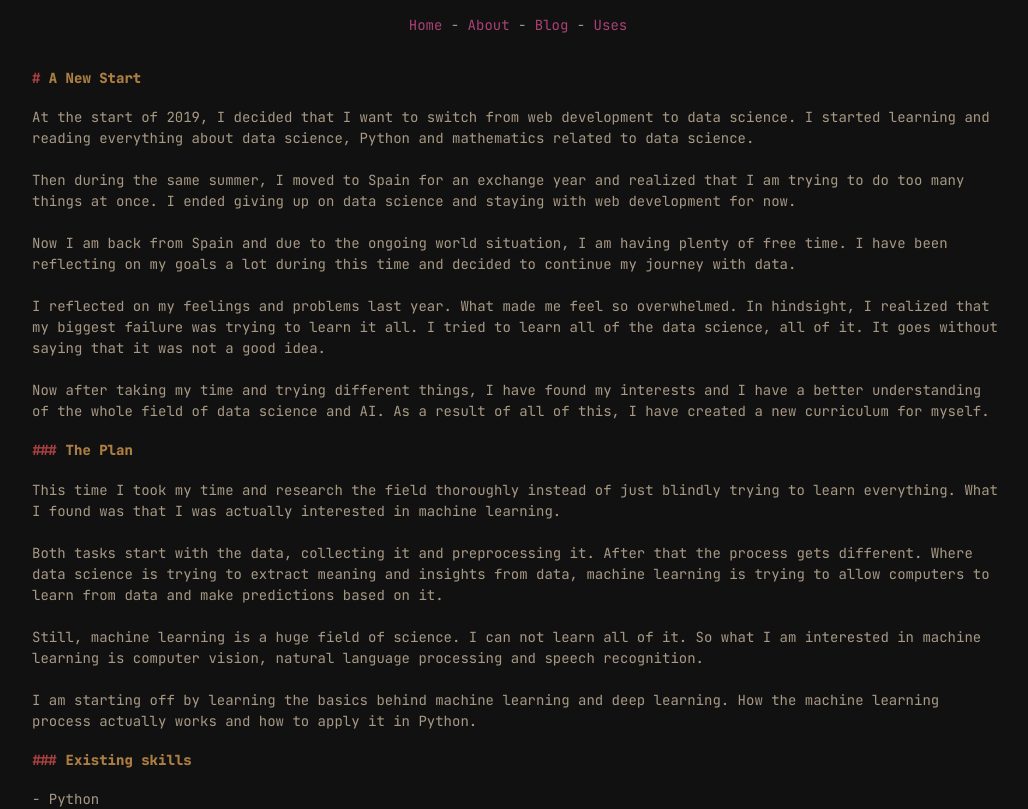
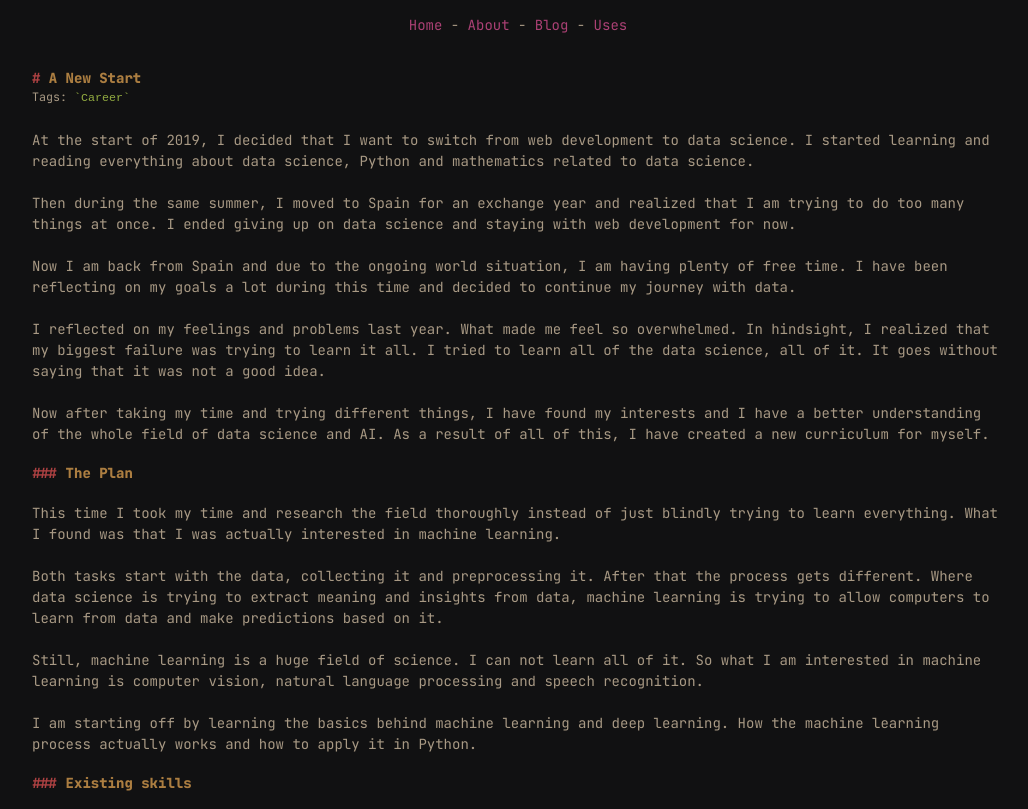
Before and after one commit to emilrwx/emilrwx_website, a Next.js app: page /posts/a-new-start in a window 1280 px wide. Shown: the top 809 px of the page, without its empty margins (122-1150 px from the left). Built offline with nearby package versions, Linux system fonts and the light colour scheme.

Commit message:
add tags into blog posts

```diff
--- a/api/index.js
+++ b/api/index.js
@@ -11,7 +11,8 @@ export async function getAllPosts () {
     posts.push({
       slug: post.replace('.md', ''),
       title: meta.data.title,
-      date: meta.data.date
+      date: meta.data.date,
+      tags: meta.data.tags
     })
   }
   return posts
@@ -24,6 +25,7 @@ export async function getPostBySlug (slug) {
   return {
     title: meta.data.title,
     date: meta.data.date,
+    tags: meta.data.tags,
     content: content
   }
 }
--- a/layouts/post.js
+++ b/layouts/post.js
@@ -9,6 +9,13 @@ export default function PostLayout (props) {
       </Head>
       <article>
         <h1 style={{ marginBottom: 0 }}>{props.title}</h1>
+        <small>Tags:
+          {props.tags.map(tag => (
+            <code key={tag}>
+              &nbsp;`{tag}`
+            </code>
+          ))}
+        </small>
         <div dangerouslySetInnerHTML={{ __html: props.content }} />
       </article>
     </Layout>
--- a/pages/posts/[slug].js
+++ b/pages/posts/[slug].js
@@ -2,7 +2,7 @@ import PostLayout from '@layouts/post'
 import { getPostBySlug, getAllPosts } from "@api"
 
 export default function Post(props) {
-  return <PostLayout title={props.title} date={props.date} content={props.content}/>
+  return <PostLayout title={props.title} date={props.date} tags={props.tags} content={props.content}/>
 }
 
 export async function getStaticProps(context) {
--- a/posts/a-new-start.md
+++ b/posts/a-new-start.md
@@ -1,7 +1,7 @@
 ---
 title: A New Start
 date: "2020-04-27"
-category: [Career]
+tags: [Career]
 ---
 
 At the start of 2019, I decided that I want to switch from web development to data science. I started learning and reading everything about data science, Python and mathematics related to data science.
--- a/posts/diving-into-nlp.md
+++ b/posts/diving-into-nlp.md
@@ -1,7 +1,7 @@
 ---
 title: Diving into NLP
 date: "2020-07-13"
-category: [Career, NLP]
+tags: [Career, NLP]
 ---
 
 It has passed quite some time since my last post and a lot has happened since.
--- a/posts/my-data-science-curriculum.md
+++ b/posts/my-data-science-curriculum.md
@@ -1,7 +1,7 @@
 ---
 title: My Online Data Science Curriculum
 date: "2019-08-02"
-category: [Career]
+tags: [Career]
 ---
 
 At the start of 2019, I decided that I want to switch from web development to data science. I am already studying BBA, Business Information Technology at the Turku University of Applied Sciences. I am doing an exchange year at the University of Alicante in Spain. There I was able to add a lot of math to my curriculum, but not any machine learning or data science courses to it.
--- a/posts/only-constant-in-life-is-change.md
+++ b/posts/only-constant-in-life-is-change.md
@@ -1,7 +1,7 @@
 ---
 title: Only Constant in Life is Change
 date: "2019-10-04"
-category: [Career]
+tags: [Career]
 ---
 
 I have lived in Spain for 6 weeks now. I have studied at the University of Alicante for three weeks. And I have studied data science activities for three months. Three months ago I made the decision to start devoting my time to learn data science.
--- /dev/null
+++ b/posts/quitting-social-media.md
@@ -0,0 +1,7 @@
+---
+title: Quitting Social Media
+date: "2020-11-26"
+tags: [Social Media, Privacy]
+---
+
+Hello
--- a/styles/globals.css
+++ b/styles/globals.css
@@ -45,9 +45,14 @@ a:hover {
 }
 
 p,
-li {
+li,
+small {
   color: var(--textNormal);
   line-height: 1.5rem;
+}
+
+code {
+  color: var(--hr);
 }
 
 h1,
```
